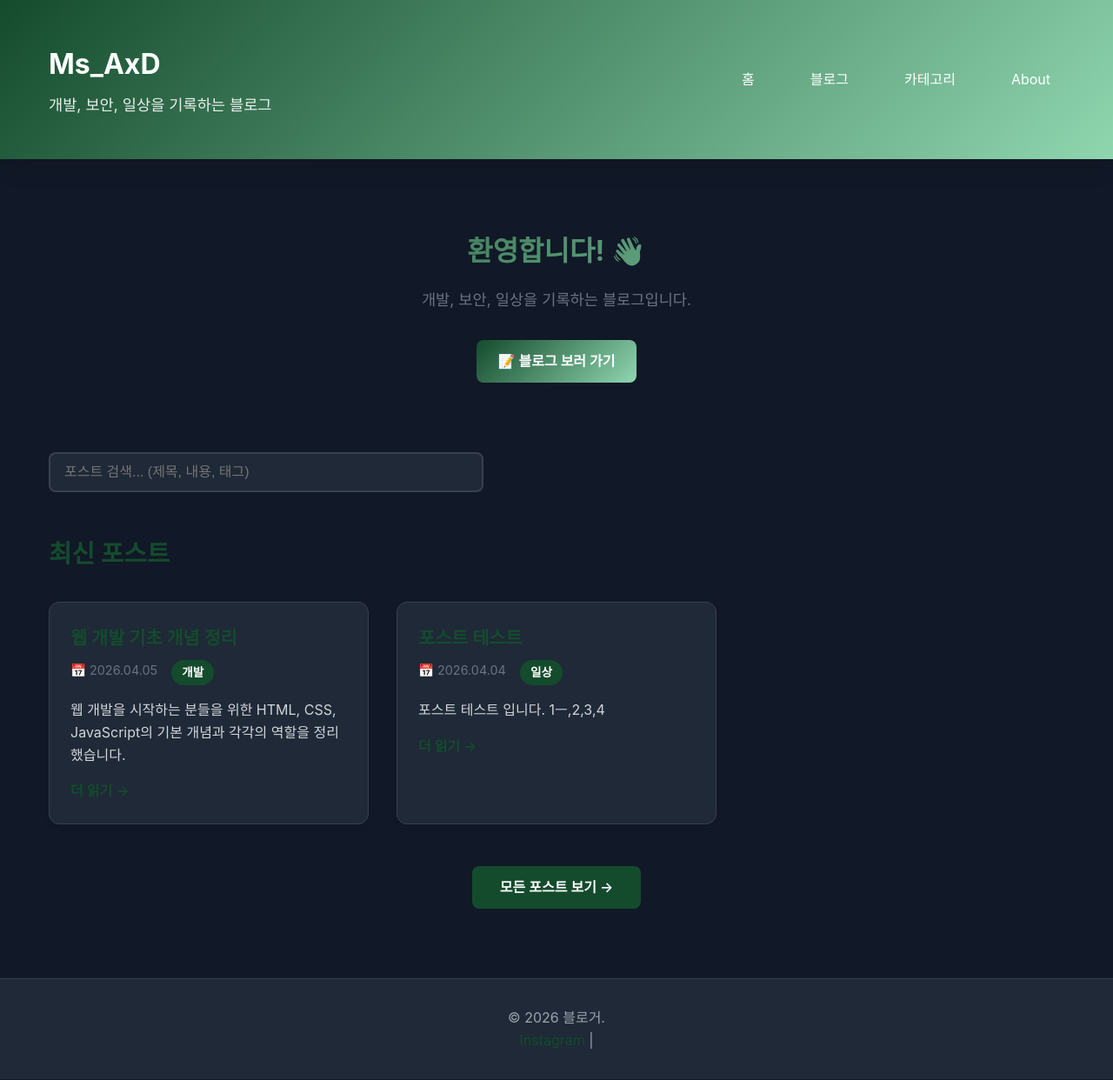
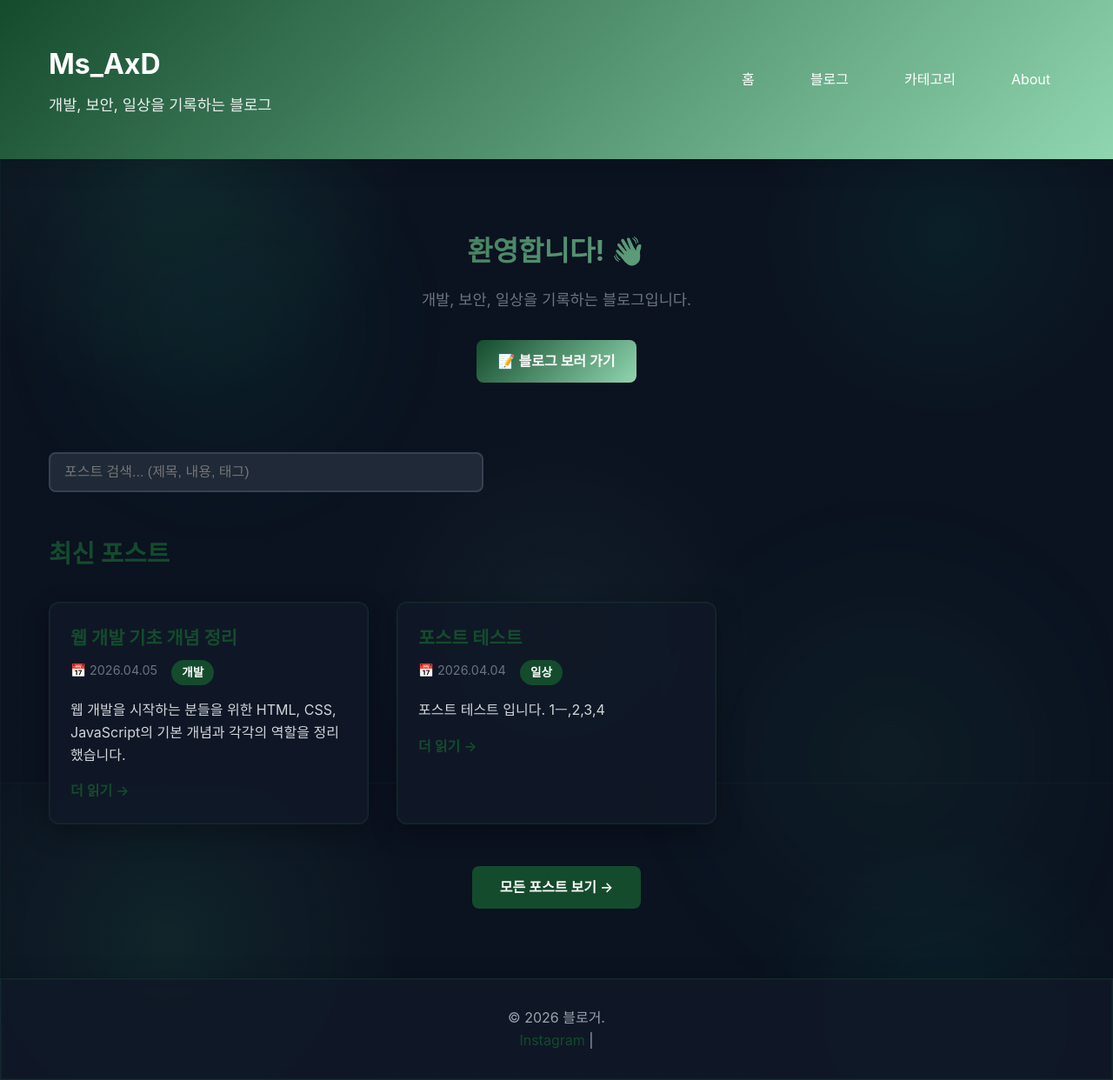
Before and after one commit to ms-axd/ms-axd.github.io, a Jekyll site: the page built from index.html, in a window 1280 px wide and 1242 px high. Shown: the whole window at 87% size. Built offline with Jekyll 4.4.1, drawn with Linux system fonts in a browser that asks for light colours; the list of posts is cut into pages by our own code.

Commit message:
배경 수정

```diff
--- a/_config.yml
+++ b/_config.yml
@@ -60,3 +60,4 @@ category_list:
   - BugBounty
   - 기술문서
   - 자격증/공모전
+  - 논문/컨퍼런스
--- a/assets/css/style.scss
+++ b/assets/css/style.scss
@@ -546,3 +546,65 @@ body.dark-mode .tag {
   background: var(--primary-color);
   color: white;
 }
+
+body.dark-mode {
+  color: var(--text-light);
+  background-color: #0b1220;
+  background-image:
+    linear-gradient(rgba(80, 255, 160, 0.035) 1px, transparent 1px),
+    linear-gradient(90deg, rgba(80, 255, 160, 0.035) 1px, transparent 1px),
+    radial-gradient(circle at 15% 20%, rgba(80, 255, 160, 0.08), transparent 22%),
+    radial-gradient(circle at 85% 30%, rgba(0, 255, 170, 0.06), transparent 18%),
+    radial-gradient(circle at 50% 80%, rgba(120, 255, 200, 0.05), transparent 24%);
+  background-size: 32px 32px, 32px 32px, auto, auto, auto;
+  background-attachment: fixed;
+}
+
+body.dark-mode::before {
+  content: "";
+  position: fixed;
+  inset: 0;
+  pointer-events: none;
+  z-index: 0;
+  background:
+    repeating-linear-gradient(
+      to bottom,
+      rgba(255, 255, 255, 0.015) 0,
+      rgba(255, 255, 255, 0.015) 1px,
+      transparent 2px,
+      transparent 4px
+    );
+  opacity: 0.18;
+}
+
+body.dark-mode::after {
+  content: "";
+  position: fixed;
+  inset: 0;
+  pointer-events: none;
+  z-index: 0;
+  background:
+    radial-gradient(circle at 20% 30%, rgba(0, 255, 170, 0.08), transparent 20%),
+    radial-gradient(circle at 80% 70%, rgba(80, 255, 160, 0.07), transparent 24%);
+  filter: blur(24px);
+  opacity: 0.7;
+}
+
+header,
+main,
+footer {
+  position: relative;
+  z-index: 1;
+}
+
+body.dark-mode .post-card,
+body.dark-mode .search-results,
+body.dark-mode footer,
+body.dark-mode article pre {
+  background: rgba(17, 24, 39, 0.88);
+  backdrop-filter: blur(6px);
+  border: 1px solid rgba(80, 255, 160, 0.08);
+  box-shadow:
+    0 10px 30px rgba(0, 0, 0, 0.28),
+    0 0 0 1px rgba(80, 255, 160, 0.03) inset;
+}
```
